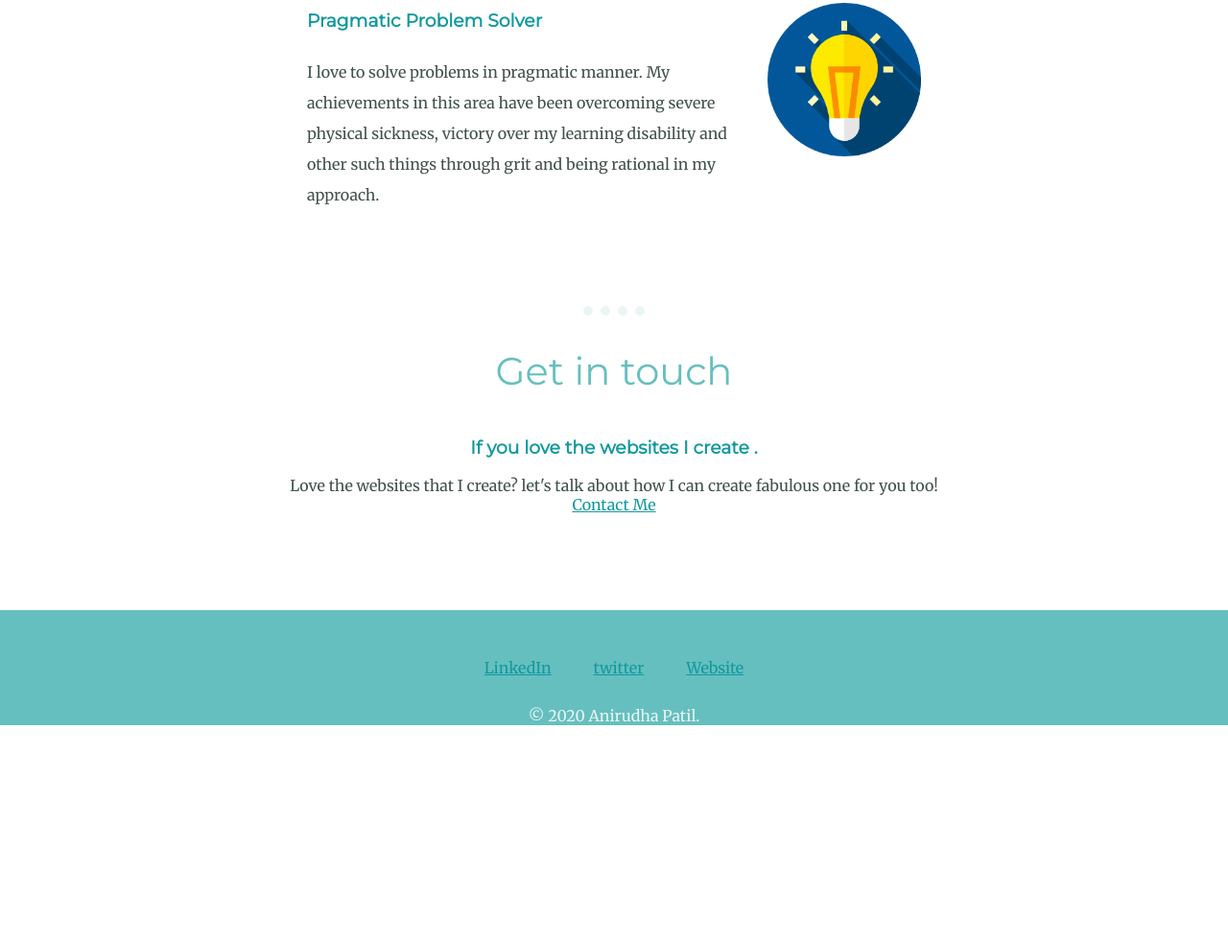
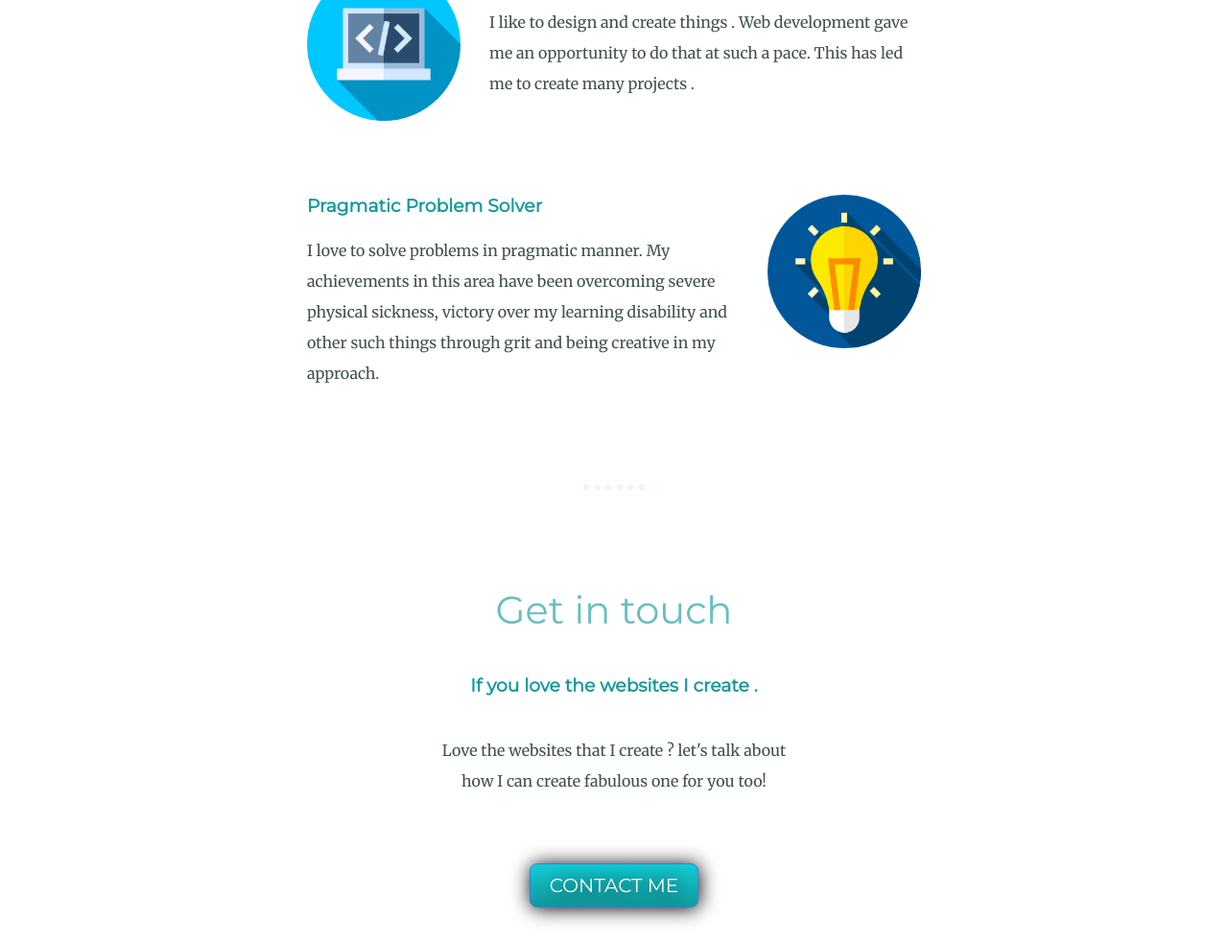
Before and after one commit to AnirudhaPatil-1/website_mocks, a plain HTML site: page css-mysite/index.html in a window 1280 px wide. Shown: the part 1737-2720 px from the top of the page at 96% size. Before the commit the page ends 2493 px from the top, so only its background shows below. Drawn offline with Linux system fonts and the light colour scheme.

Commit message:
Add css styled button for contact me

```diff
--- a/css-mysite/css/styles.css
+++ b/css-mysite/css/styles.css
@@ -24,12 +24,24 @@ h3 {
 }
 a {
   color: #11999e;
+  font-family: "Montserrat", sans-serif;
+  margin: 10px 20px;
+  text-decoration: none;
+}
+a:hover {
+  color: #eaf6f6;
 }
 hr {
-  border-style: dotted none none;
+  /* border-style: dotted none none;
   border-color: #eaf6f6;
-  border-width: 10px;
-  width: 5%;
+  border-width: 10px; */
+  border: dotted #eaf6f6 6px;
+  border-bottom: none;
+  width: 4%;
+  margin: 100px auto;
+}
+p {
+  line-height: 2;
 }
 /*****************CLASS SELECTORS******************/
 .top-container {
@@ -45,16 +57,17 @@ hr {
 .pro {
   text-decoration: underline;
 }
+.top-cloud {
+  position: absolute;
+  right: 300px;
+  top: 40px;
+}
 .bottom-cloud {
   position: absolute;
-  left: 300px;
-  bottom: 450px;
+  left: 250px;
+  bottom: 300px;
 }
-.top-cloud {
-  position: absolute;
-  right: 450px;
-  top: 50px;
-}
+
 .programming-img {
   float: left;
   width: 25%;
@@ -69,45 +82,49 @@ hr {
   width: 50%;
   margin: 100px auto;
   text-align: left;
-  line-height: 2;
 }
 .skill-heading {
 }
 .anirudha-img {
   width: 180px;
 }
-.site-created-details {
-  margin: 30px 0 0;
+.copyright {
   color: #eaf6f6;
+  font-size: 0.75rem;
+  padding: 20px 0;
 }
 .bottom-container {
   background-color: #66bfbf;
-  margin: 50px 0 0;
-  padding: 50px 0 0;
+  /* margin: 50px 0 0; */
+  padding: 50px 0 20px;
 }
-.footer-link {
+/* .footer-link {
   padding: 20px;
-}
+} */
 .my-intro {
   width: 30%;
   margin: auto;
 }
-.btn {
-  .BUTTON_NPM {
-    background: #3d94f6;
-    background-image: -webkit-linear-gradient(top, #3d94f6, #1e62d0);
-    background-image: -moz-linear-gradient(top, #3d94f6, #1e62d0);
-    background-image: -ms-linear-gradient(top, #3d94f6, #1e62d0);
-    background-image: -o-linear-gradient(top, #3d94f6, #1e62d0);
-    background-image: -webkit-gradient(to bottom, #3d94f6, #1e62d0);
-    -webkit-border-radius: 20px;
-    -moz-border-radius: 20px;
-    border-radius: 20px;
+.contact-message {
+  width: 30%;
+  margin: 40px auto 60px;
+}
+
+.contact-button {
+  background: #11cdd4;
+  background-image: -webkit-linear-gradient(top, #11cdd4, #11999e);
+  background-image: -moz-linear-gradient(top, #11cdd4, #11999e);
+  background-image: -ms-linear-gradient(top, #11cdd4, #11999e);
+  background-image: -o-linear-gradient(top, #11cdd4, #11999e);
+  background-image: -webkit-gradient(to bottom, #11cdd4, #11999e);
+  -webkit-border-radius: 8px;
+  -moz-border-radius: 8px;
+  border-radius: 8px;
   color: #ffffff;
-    font-family: Open Sans;
-    font-size: 40px;
+  font-family: "Montserrat", sans-serif;
+  font-size: 20px;
   font-weight: 100;
-    padding: 40px;
+  padding: 10px 20px;
   -webkit-box-shadow: 1px 1px 20px 0 #000000;
   -moz-box-shadow: 1px 1px 20px 0 #000000;
   box-shadow: 1px 1px 20px 0 #000000;
@@ -119,17 +136,16 @@ hr {
   text-align: center;
 }
 
-  .BUTTON_NPM:hover {
+.contact-button:hover {
   border: solid #337fed 1px;
-    background: #1e62d0;
-    background-image: -webkit-linear-gradient(top, #1e62d0, #3d94f6);
-    background-image: -moz-linear-gradient(top, #1e62d0, #3d94f6);
-    background-image: -ms-linear-gradient(top, #1e62d0, #3d94f6);
-    background-image: -o-linear-gradient(top, #1e62d0, #3d94f6);
-    background-image: -webkit-gradient(to bottom, #1e62d0, #3d94f6);
+  background: #30e3cb;
+  background-image: -webkit-linear-gradient(top, #30e3cb, #2bc4ad);
+  background-image: -moz-linear-gradient(top, #30e3cb, #2bc4ad);
+  background-image: -ms-linear-gradient(top, #30e3cb, #2bc4ad);
+  background-image: -o-linear-gradient(top, #30e3cb, #2bc4ad);
+  background-image: -webkit-gradient(to bottom, #30e3cb, #2bc4ad);
   -webkit-border-radius: 20px;
   -moz-border-radius: 20px;
-    border-radius: 20px;
+  border-radius: 8px;
   text-decoration: none;
 }
-}
--- a/css-mysite/index.html
+++ b/css-mysite/index.html
@@ -59,7 +59,7 @@
             I love to solve problems in pragmatic manner. My achievements in
             this area have been overcoming severe physical sickness, victory
             over my learning disability and other such things through grit and
-            being rational in my approach.
+            being creative in my approach.
           </p>
         </div>
       </div>
@@ -67,19 +67,20 @@
       <div class="contact-me">
         <h2>Get in touch</h2>
         <h3>If you love the websites I create .</h3>
-        <p>
-          Love the websites that I create? let's talk about how I can create
+        <p class="contact-message">
+          Love the websites that I create ? let's talk about how I can create
           fabulous one for you too!
-          <br />
-          <a class="btn" href="mailto:aninp2020@gmail.com">Contact Me</a>
         </p>
+        <a class="contact-button" href="mailto:aninp2020@gmail.com"
+          >CONTACT ME</a
+        >
       </div>
     </div>
     <div class="bottom-container">
       <a class="footer-link" href="https://www.linkedin.com/">LinkedIn</a>
       <a class="footer-link" href="https://www.twitter.com/">twitter</a>
       <a class="footer-link" href="https://personal-website.com">Website</a>
-      <p class="site-created-details">© 2020 Anirudha Patil.</p>
+      <p class="copyright">© 2020 Anirudha Patil.</p>
     </div>
   </body>
 </html>
```
Lines whose indentation alone changed are shown as unchanged.
